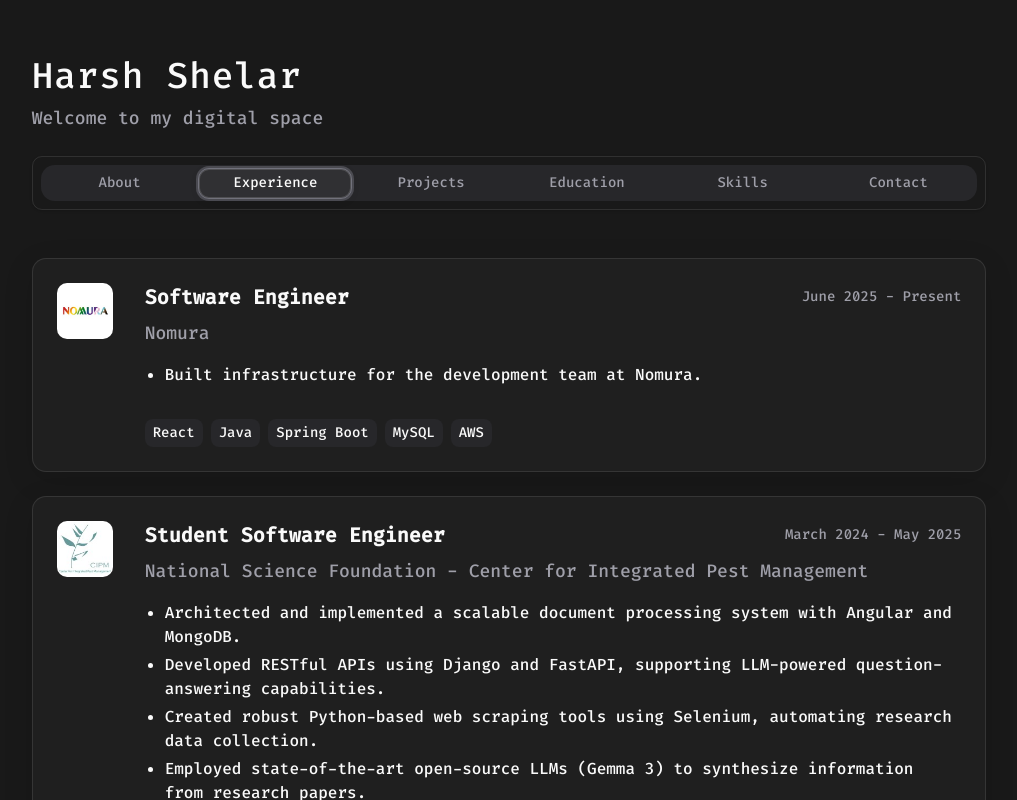
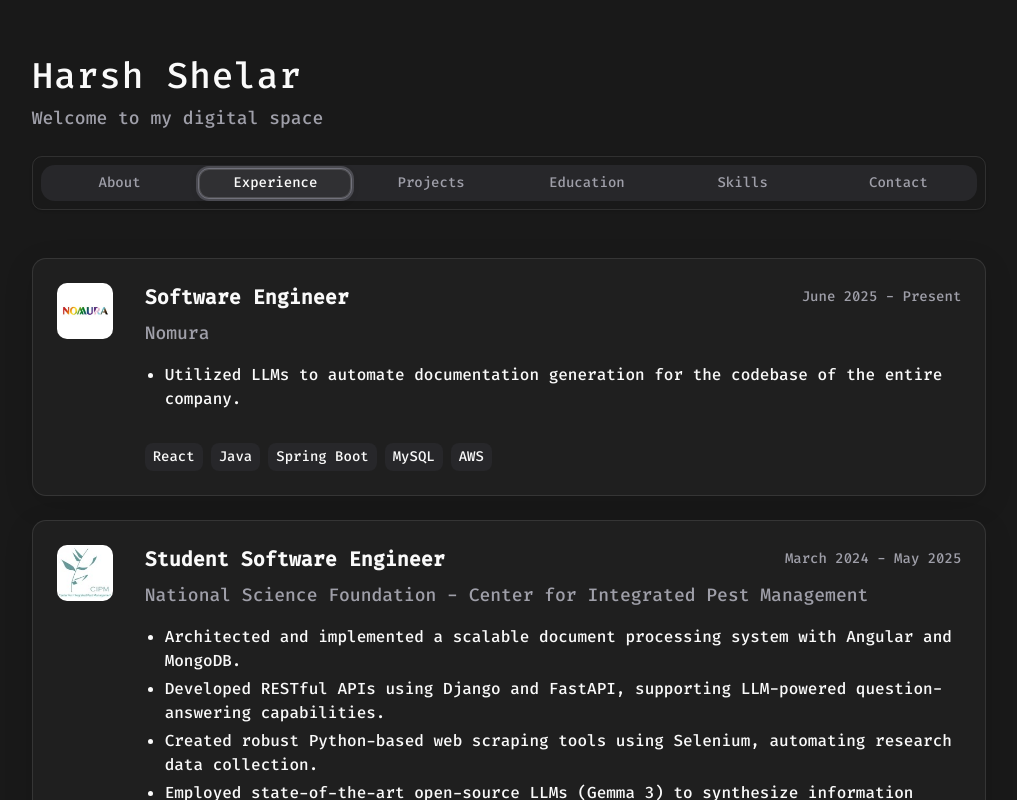
Before and after one commit to TeraSurror/portfolio, a Next.js app: page / in a window 1280 px wide. Both pictures are taken after a click on the tab "Experience". Shown: the top 800 px of the page, without its empty margins (131-1148 px from the left). Built offline with nearby package versions, Linux system fonts and the light colour scheme.

Commit message:
Nomura work exp changed

```diff
--- a/components/sections/work-experience.tsx
+++ b/components/sections/work-experience.tsx
@@ -9,7 +9,7 @@ export function WorkExperience() {
       position: "Software Engineer",
       duration: "June 2025 - Present",
       achievements: [
-        "Built infrastructure for the development team at Nomura.",
+        "Utilized LLMs to automate documentation generation for the codebase of the entire company.",
       ],
       technologies: ["React", "Java", "Spring Boot", "MySQL", "AWS"],
     },
```
